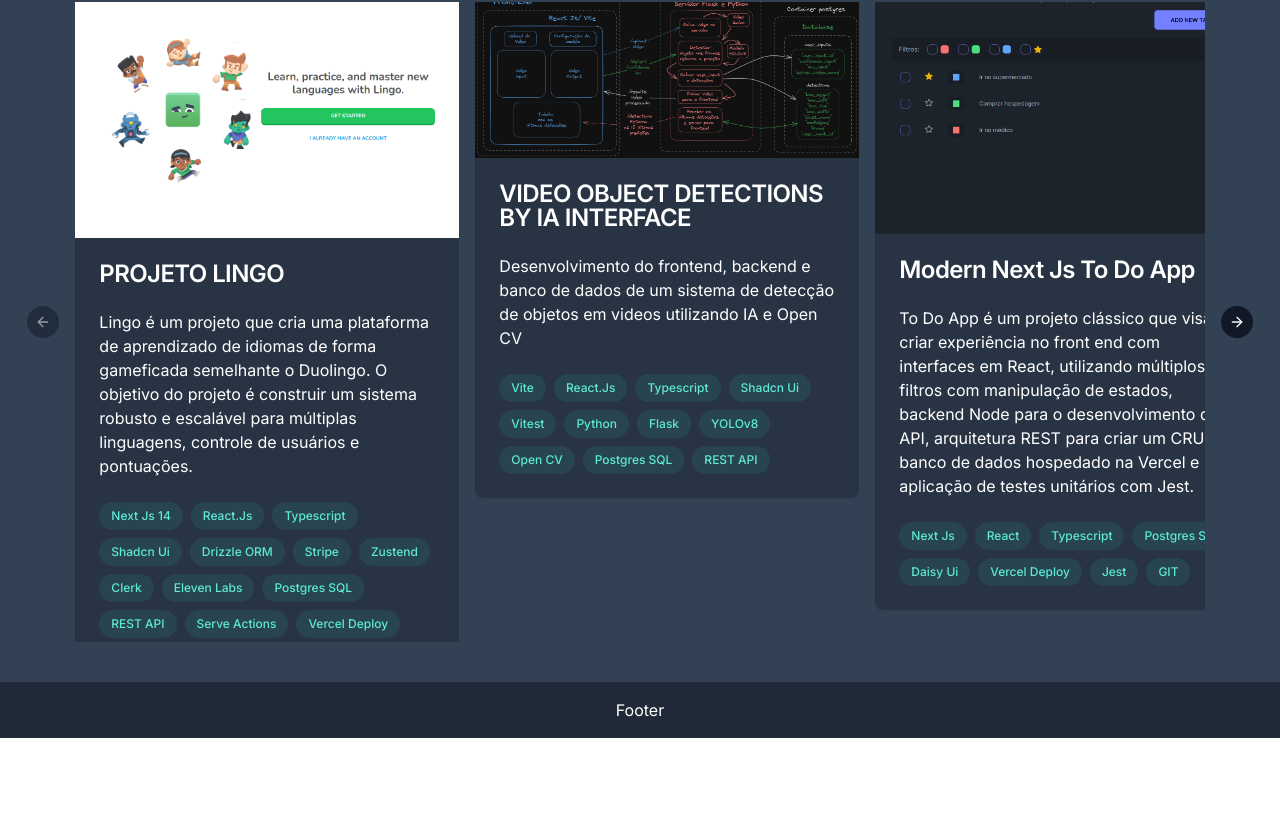
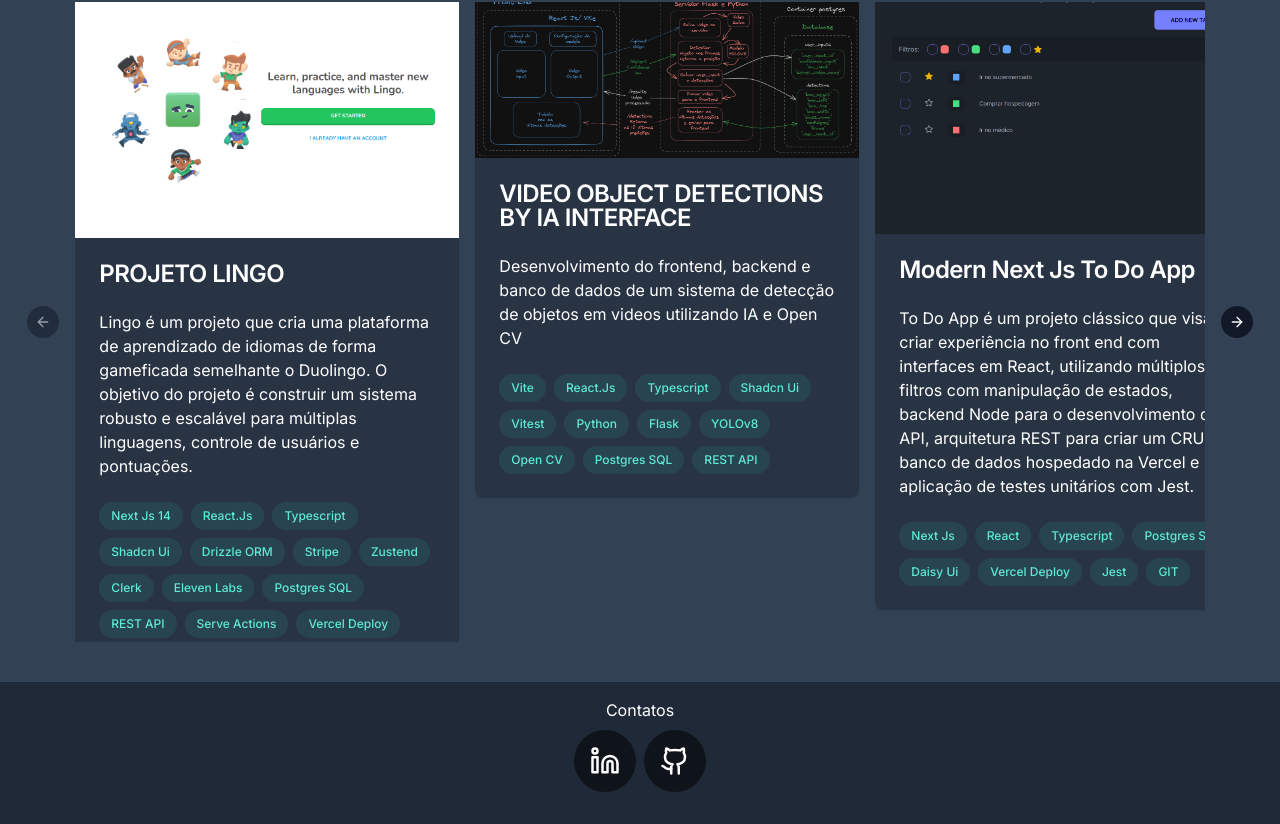
Before and after one commit to jrneliodias/my-portfolio, a Next.js app: page / in a window 1280 px wide. Shown: the part 1718-2542 px from the top of the page. Before the commit the page ends 2456 px from the top, so only its background shows below. Built offline with nearby package versions, Linux system fonts and the light colour scheme.

Commit message:
feat: add footer social media component

```diff
--- a/app/components/Footer.tsx
+++ b/app/components/Footer.tsx
@@ -1,9 +1,12 @@
+import SocialMedia from "@/static/SocialMedia";
+
 export default function Footer() {
     return (
         <footer className="bg-gradient-to-r from-amber-600 to-slate-500">
 
-            <div id="Footer" className="flex justify-center items-center p-4 bg-gray-800 h-max text-white">
-                Footer
+            <div id="Footer" className="flex  flex-col gap-2 justify-center items-center p-4 bg-gray-800 h-max text-white">
+                <p>Contatos</p>
+                <SocialMedia size={30} />
             </div>
         </footer>
     )
```
